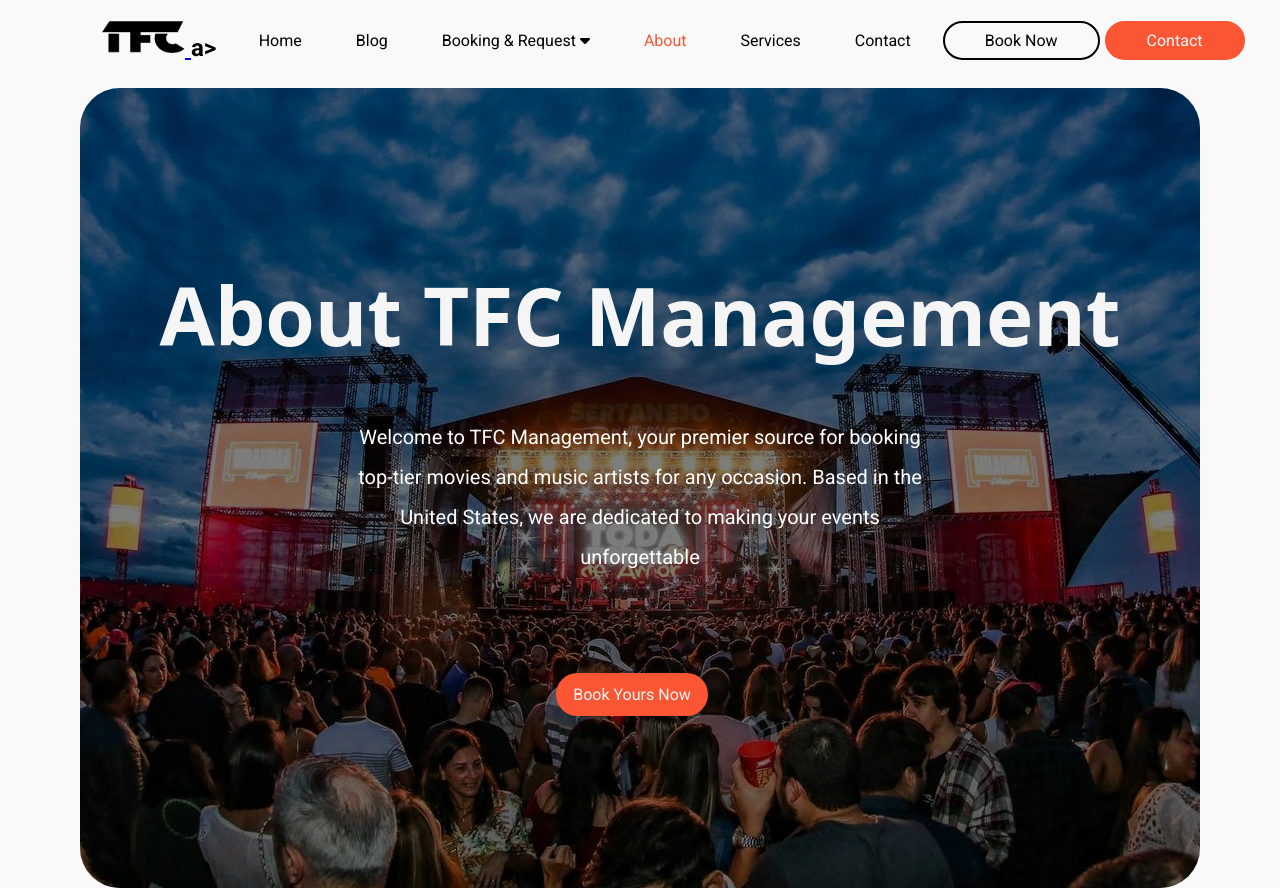
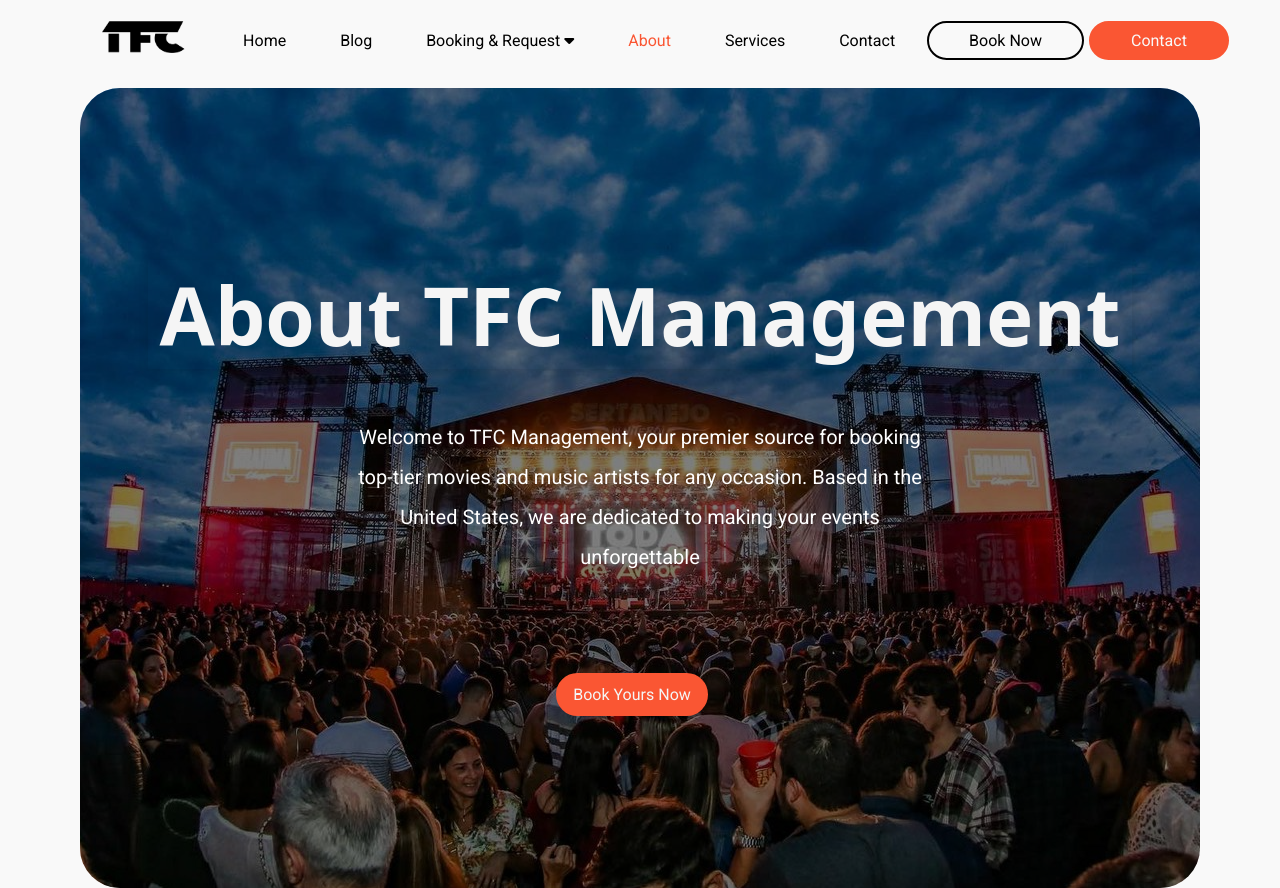
Before and after one commit to Xtracool-tech/TFC-MANAGEMENT, a plain HTML site: page Pages/About/About.html in a window 1280 px wide. Shown: the top 888 px of the page. Drawn offline with Linux system fonts and the light colour scheme; a web font is replaced by a local one.

Commit message:
Update About.html

```diff
--- a/Pages/About/About.html
+++ b/Pages/About/About.html
@@ -26,7 +26,7 @@
 <body>
 
     <nav class="navbar">
-        <div class="navbar-brand"><a href="../../.index"><img src="../../Images/tfc logo.webp" alt="logo" class="navbar-logo"> </a>a></div>
+        <div class="navbar-brand"><a href="../../.index"><img src="../../Images/tfc logo.webp" alt="logo" class="navbar-logo"> </a></div>
         <ul class="navigation">
             <li class="nav-item"><a href="../../index.html">Home</a></li>
             <li class="nav-item"><a href="#">Blog</a></li>
```
